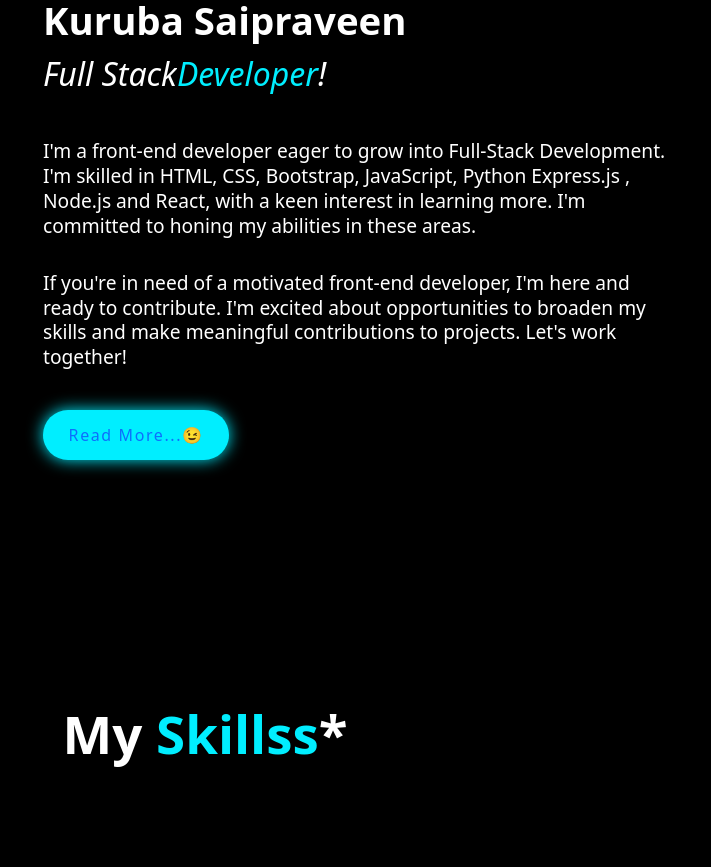
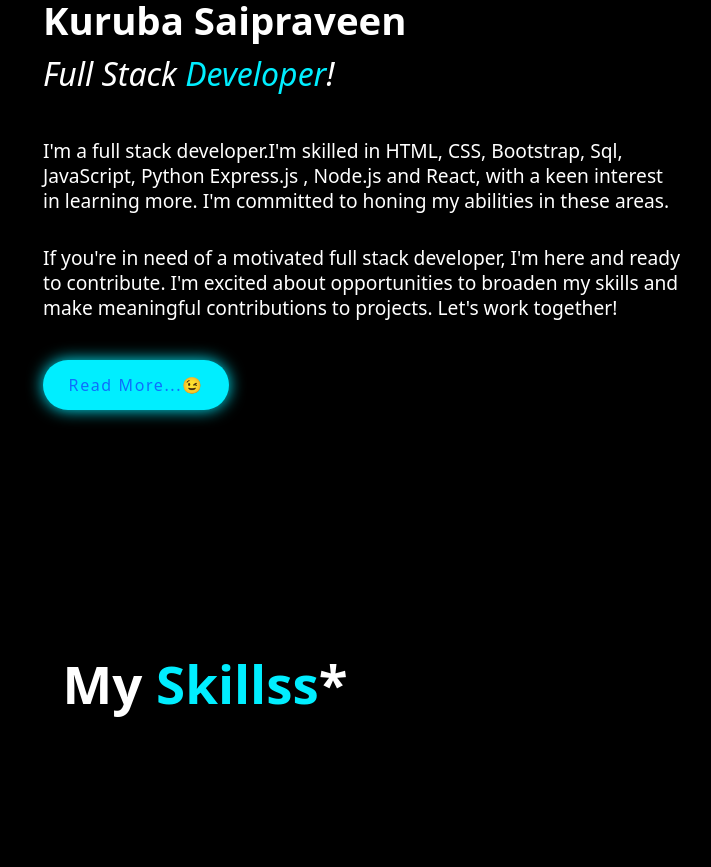
Before and after one commit to Kurubasaipraveen/portfolio, a React (Create React App) app in the folder portfolio/: page / in a window 1280 px wide. Shown: the part 1340-2207 px from the top of the page, without its empty margins (435-1146 px from the left). Built offline with nearby package versions, Linux system fonts and the light colour scheme; grey boxes are pictures that could not be loaded; a web font is replaced by a local one.

Commit message:
AboutMe.jsx

```diff
--- a/portfolio/src/components/AboutMe/AboutMe.jsx
+++ b/portfolio/src/components/AboutMe/AboutMe.jsx
@@ -17,17 +17,16 @@ const AboutMe = () => {
             <h4 className="mt-5">Kuruba Saipraveen</h4>
             <h6 className="mt-4 mb-5">
               <i>
-                Full Stack<span>Developer</span>!
+                Full Stack <span>Developer</span>!
               </i>
             </h6>
             <p className="py-2">
-              I'm a front-end developer eager to grow into Full-Stack
-              Development. I'm skilled in HTML, CSS, Bootstrap, JavaScript, Python Express.js , Node.js and
+              I'm a full stack developer.I'm skilled in HTML, CSS, Bootstrap, Sql, JavaScript, Python Express.js , Node.js and
               React, with a keen interest in learning more. I'm committed to
               honing my abilities in these areas.
             </p>
             <p className="py-2">
-              If you're in need of a motivated front-end developer, I'm here and
+              If you're in need of a motivated full stack developer, I'm here and
               ready to contribute. I'm excited about opportunities to broaden my
               skills and make meaningful contributions to projects. Let's work
               together!
```
